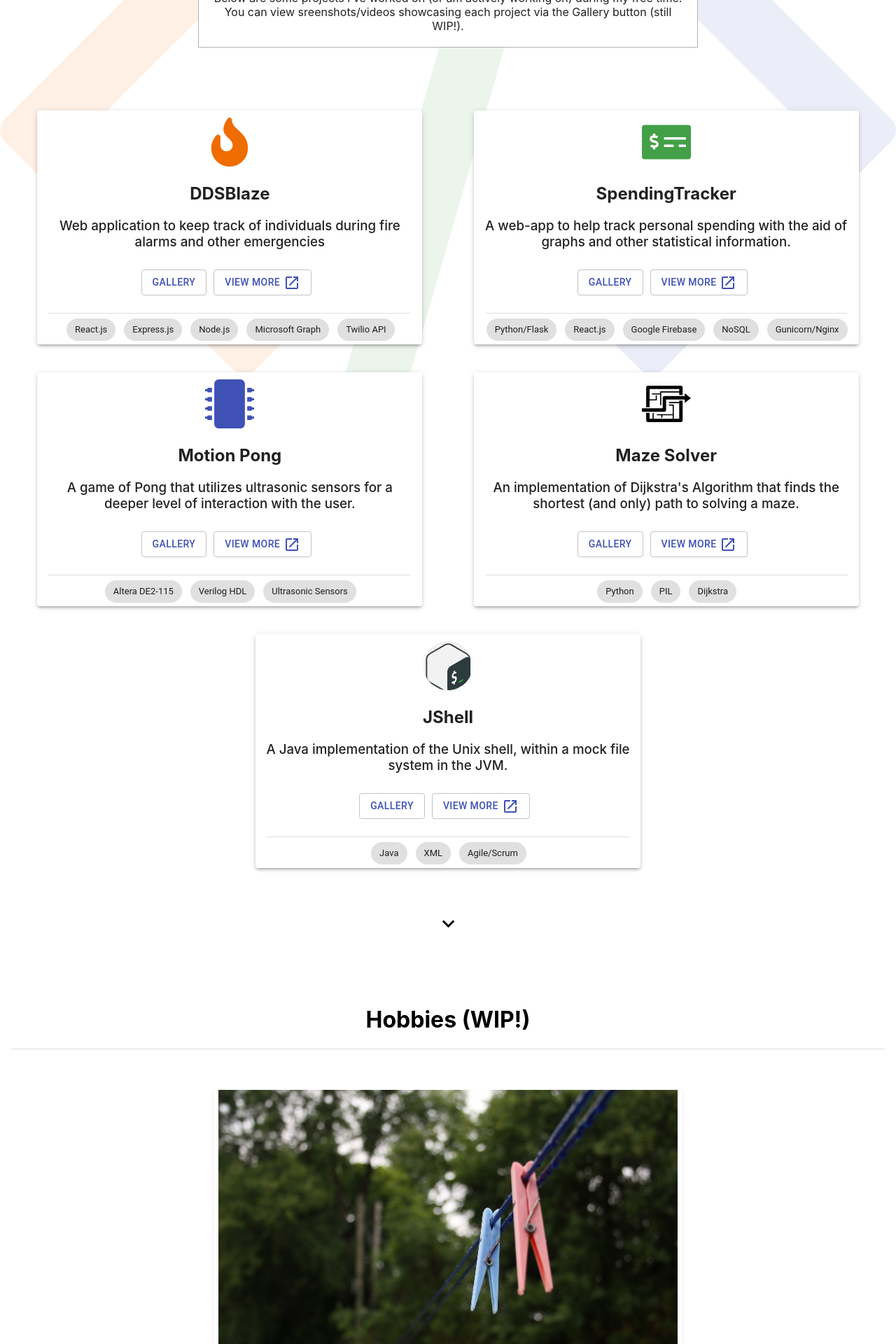
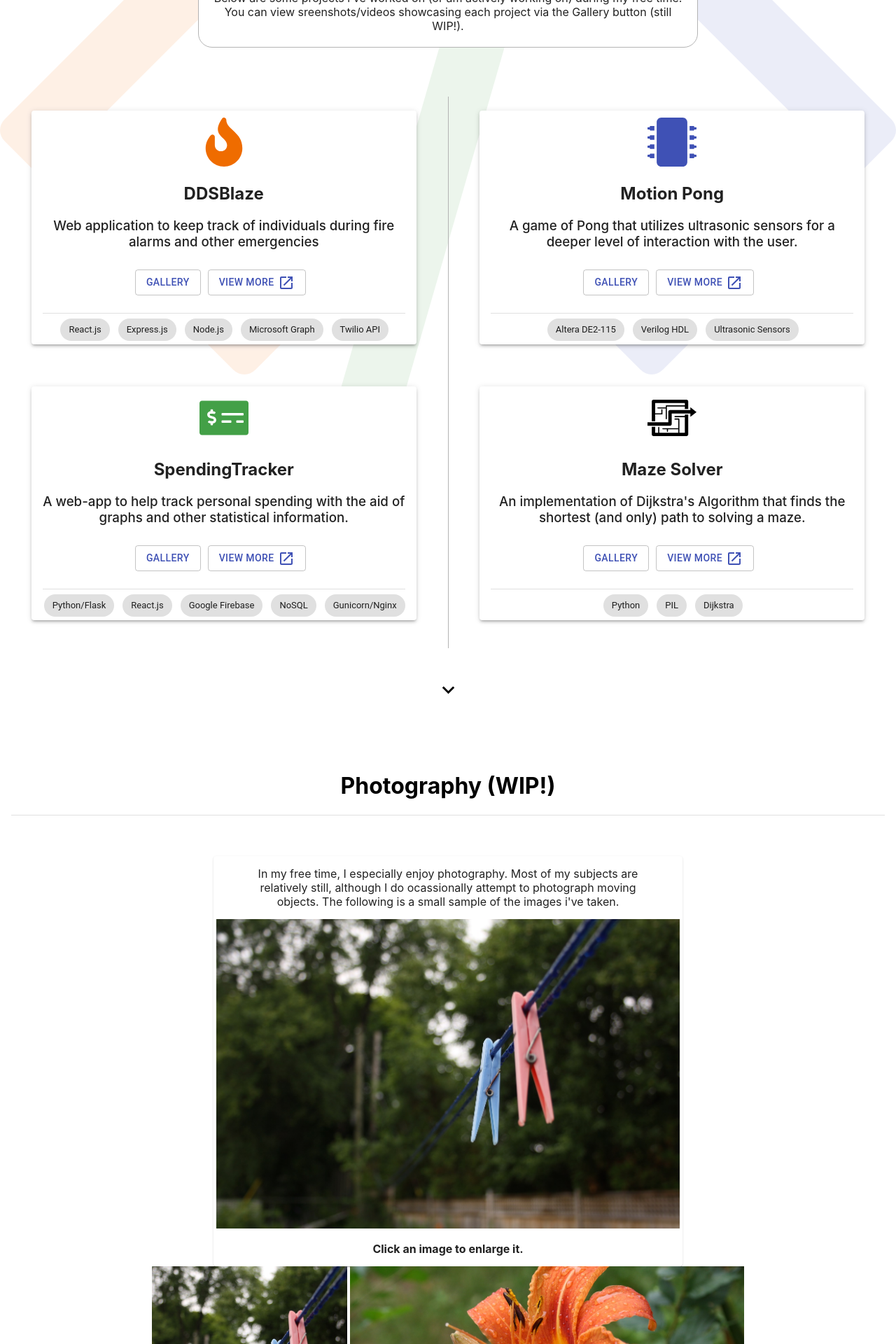
Before and after one commit to bill-ahmed/billahmed, a React (Create React App) app: page / in a window 1280 px wide. Shown: the part 1080-3000 px from the top of the page at 70% size. Built offline with nearby package versions, Linux system fonts and the light colour scheme.

Commit message:
updated layout of projects section, and other styling touchups

```diff
--- a/src/components/GalleryData.js
+++ b/src/components/GalleryData.js
@@ -46,37 +46,44 @@ export function getPortfolioGalleryData(){
         [{
             type: "image",
             img: require('../assets/portfolio/IMG_0381.JPG'),
-            title: 'Clip',
+            title: 'Clips',
+            subtext: 'After a rainy day.',
             cols: 2,
         }, {
             type: "image",
             img: require('../assets/portfolio/IMG_0407.JPG'),
             title: 'Flower - Orange',
+            subtext: 'After a rainy day.',
             cols: 4,
         }, {
             type: "image",
             img: require('../assets/portfolio/IMG_3606.JPG'),
             title: 'Flower - Red',
+            subtext: 'After a rainy day.',
             cols: 2,
         }, {
             type: "image",
             img: require('../assets/portfolio/IMG_0481.JPG'),
             title: 'Snail in a bush',
+            subtext: '',
             cols: 2,
         }, {
             type: "image",
             img: require('../assets/portfolio/IMG_3721.JPG'),
             title: 'Camp fire',
+            subtext: 'On a cool summer night.',
             cols: 2,
         }, {
             type: "image",
             img: require('../assets/portfolio/IMG_3245.JPG'),
             title: 'TTC Bus - Long Exposure',
+            subtext: 'During a cool rainy night.',
             cols: 4,
         }, {
             type: "image",
             img: require('../assets/portfolio/IMG_3624.JPG'),
             title: 'Flower - Blue',
+            subtext: 'Warm summer afternoon.',
             cols: 2,
         }]
     );
--- a/src/components/css/Hobbies.css
+++ b/src/components/css/Hobbies.css
@@ -25,7 +25,7 @@
 
 .hobbies .hobbiesContainer .imageViewer p{
     padding: 15px;
-    margin: 0;
+    margin: 0 30px 0 30px;
 }
 
 .hobbies .hobbiesContainer .imageViewer .imageViewerContainer{
--- a/src/components/css/Projects.css
+++ b/src/components/css/Projects.css
@@ -28,6 +28,8 @@
 
 .projects .projectsContainer .projectsOverview{
     border: solid #b3b3b3 1px;
+    border-radius: 20px;
+
     width: calc(200px + 40%);
     margin-bottom: 50px;
 }
@@ -39,7 +41,7 @@
 .projects .projectsContainer .projectsSubsection{
     display: flex;
     flex-direction: row;
-    justify-content: space-evenly;
+    justify-content: center;
     align-items: center;
     flex-wrap: wrap;
 
@@ -49,8 +51,30 @@
     min-width: 200px;
 }
 
+.projects .projectsContainer .projectsSubsection .firstSubsection{
+    flex-grow: 1;
+
+    display: flex;
+    flex-direction: column;
+    justify-content: center;
+    align-items: center;
+    flex-wrap: wrap;
+
+    border-right: solid #b3b3b3 1px;
+}
+
+.projects .projectsContainer .projectsSubsection .secondSubsection{
+    flex-grow: 1;
+
+    display: flex;
+    flex-direction: column;
+    justify-content: center;
+    align-items: center;
+    flex-wrap: wrap;
+}
+
 .projects .projectsContainer .projectsSubsection .individualProject{
-    margin: 20px;
+    margin: 20px 20px 40px 20px;
     max-width: 550px;
 }
 
--- a/src/components/hobbies.js
+++ b/src/components/hobbies.js
@@ -65,19 +65,20 @@ function Hobbies(props) {
     return(
         <div id="hobbies" className="hobbies">
             <div>
-                <h1>Hobbies (WIP!)</h1>
+                <h1>Photography (WIP!)</h1>
                 <Divider variant="middle"/>
                 <div className="hobbiesContainer">
                     <div className="imageViewer">
                         <Paper elevation={1}>
+                            <p>
+                                In my free time, I especially enjoy photography. Most of my subjects are relatively still,
+                                although I do ocassionally attempt to photograph moving objects. The following is a small sample
+                                of the images i've taken.
+                            </p>
                             <div className="imageViewerContainer">
-                                <img width="98%" height="98%" src={currImage} alt="test"/>
+                                <img width="99%" height="99%" src={currImage} alt="test"/>
                             </div>
-                            <p>
-                                In my free time, I especially enjoy photography. Most of my subjects tend to be relatively still,
-                                although I do ocassionally attempt to photograph moving objects.
-                            </p>
-                            <p>Click an image to enlarge it.</p>
+                            <p><strong>Click an image to enlarge it.</strong></p>
                         </Paper>
                     </div>
 
--- a/src/components/projects.js
+++ b/src/components/projects.js
@@ -106,7 +106,7 @@ function Projects(props) {
             <h1>Projects</h1>
             <Divider variant="middle"/>
             <div className="projectsContainer">
-                <Paper square elevation={0} className="projectsOverview">
+                <Paper square elevation={0} className="projectsOverview" data-aos="fade-up" data-aos-once="true">
                     <h2>Brief Overview</h2>
                     <p>
                         Below are some projects i've worked on (or am actively working on) during my free time. You can view sreenshots/videos
@@ -116,8 +116,16 @@ function Projects(props) {
 
                 {/* List all projects */}
                 <div className="projectsSubsection">
-                    {project1} {project2} {project3}
-                        {project4} {project5}
+                    <div className="firstSubsection">
+                        {project1}
+                        {project2}
+                    </div>
+
+                    <div className="secondSubsection">
+                        {project3}
+                        {project4}
+                        {/* {project5} */}
+                    </div>
                 </div>
 
                 {/* Go to hobbies section button */}
```
